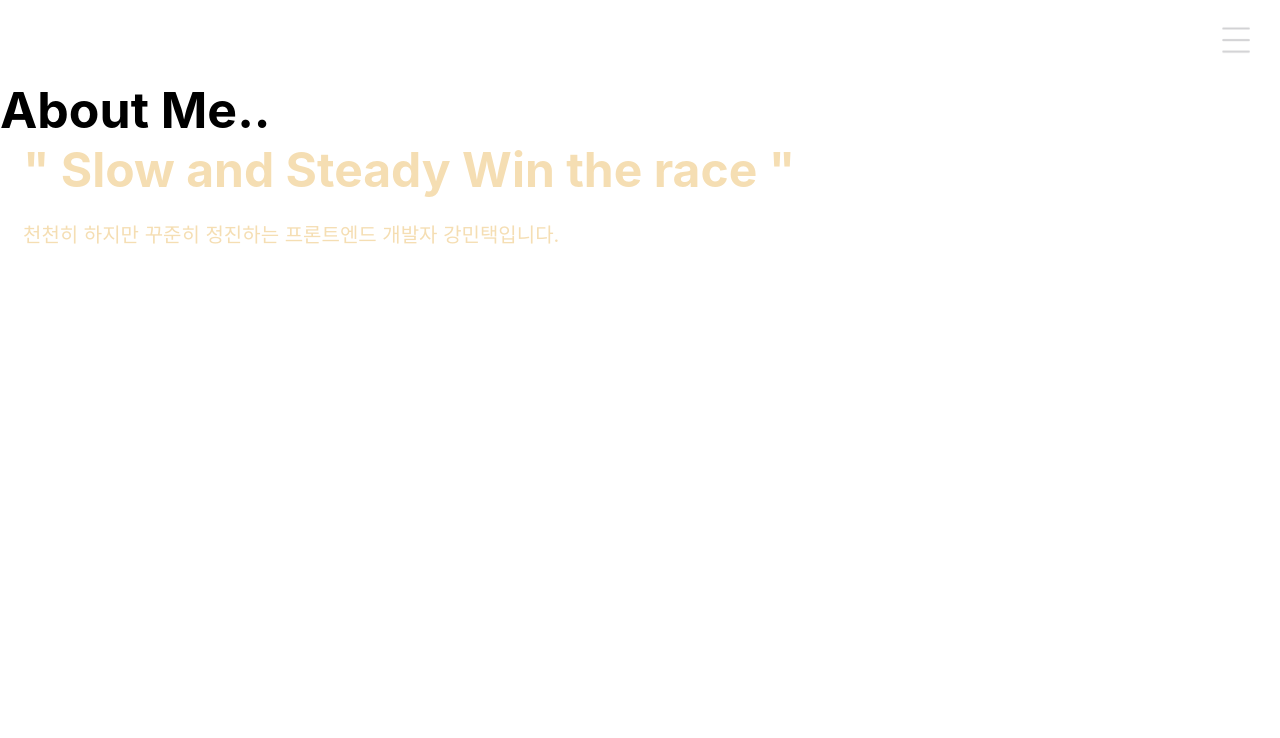
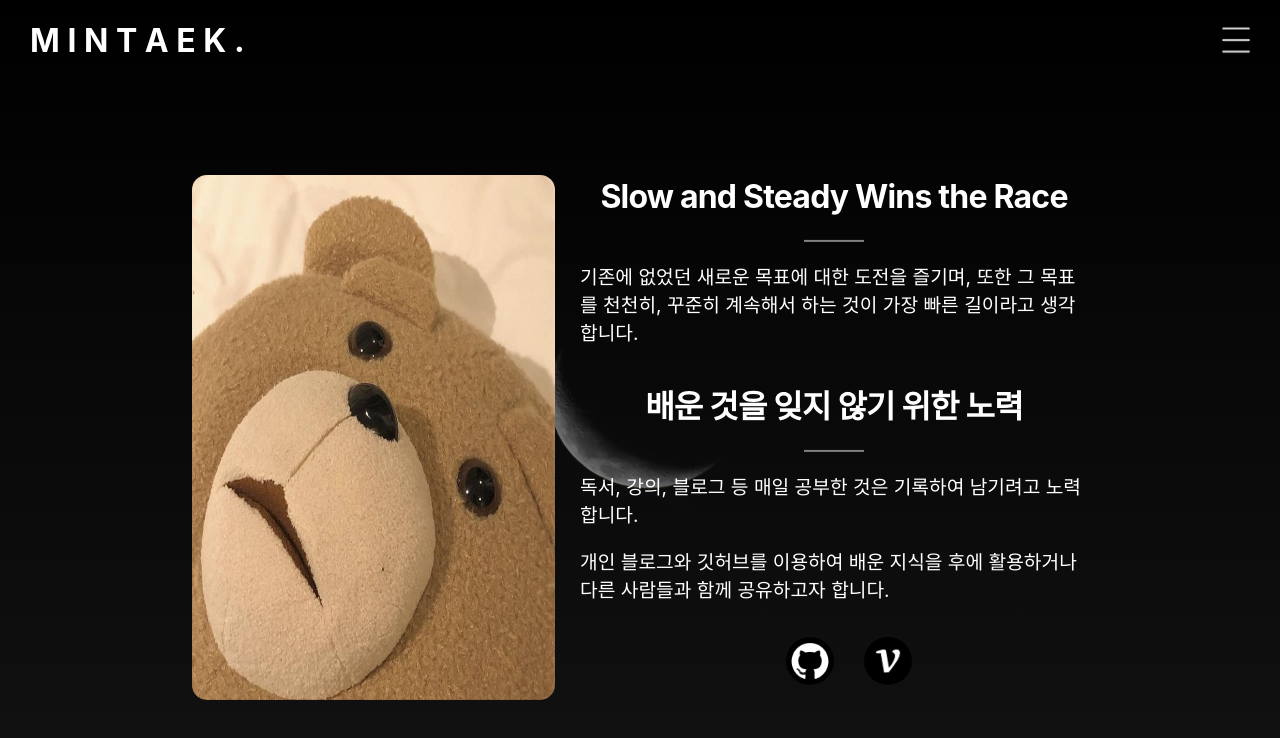
Before and after one commit to Taek2yo/portfoliopage, a React (Create React App) app: page /about in a window 1280 px wide. Shown: the top 738 px of the page. Built offline with nearby package versions, Linux system fonts and the light colour scheme.

Commit message:
feat : about page 추가 완료

```diff
--- a/src/components/About.jsx
+++ b/src/components/About.jsx
@@ -1,59 +1,175 @@
 import React from "react";
 import styled from "styled-components";
 import Header from "./Header";
+import bg3 from "../assets/img/bg3.jpg";
+import bear from "../assets/img/bear.jpg";
+import velog from "../assets/img/velog.png"
+import github from "../assets/img/github.png"
 function About() {
+  const url1 ='https://github.com/Taek2yo'
+  const url2 = 'https://velog.io/@taek2yo'
   return (
-    <Container>
-      <Header/>
-      <ImgWrap>
-        <Title>About Me..</Title>
-      </ImgWrap>
-      <ContentWrap>
-        <Motto>" Slow and Steady Win the race "</Motto>
-        <Desc>
-          천천히 하지만 꾸준히 정진하는 프론트엔드 개발자 강민택입니다.
-        </Desc>
-      </ContentWrap>
-    </Container>
+    <>
+      <Background>
+      <Header />
+        <Container>
+          <Img>
+            <img src={bear} alt=''/>
+          </Img>
+
+          <ContentWrap>
+            <Content>
+              <span>Slow and Steady Wins the Race</span>
+              <div className="separator"></div>
+              <p>
+                기존에 없었던 새로운 목표에 대한 도전을 즐기며, 또한 그 목표를
+                천천히, 꾸준히 계속해서 하는 것이 가장 빠른 길이라고 생각합니다.
+              </p>
+            </Content>
+            <Content2>
+              <span>배운 것을 잊지 않기 위한 노력</span>
+              <div className="separator2"></div>
+              <p>
+                독서, 강의, 블로그 등 매일 공부한 것은 기록하여 남기려고 노력합니다.
+              </p>
+              <p>
+                개인 블로그와 깃허브를 이용하여 배운 지식을 후에 활용하거나 다른 사람들과 함께 공유하고자 합니다.
+              </p>
+            </Content2>
+            <Icon>
+                    <img src={github} alt="asdasdasd" onClick={()=>{window.open(url1)}}/>
+                    <img src={velog} alt="" onClick={()=>{window.open(url2)}}/>
+                </Icon>
+          </ContentWrap>
+        </Container>
+      </Background>
+    </>
   );
 }
 
 export default About;
 
-const Container = styled.div`
-  background-size: cover;
+const Background = styled.div`
+  background-image: linear-gradient(rgba(0, 0, 0, 0), rgba(124, 118, 118, 0.151)),url(${bg3});
+  background-size: 100% 100%;
   background-repeat: no-repeat;
   background-position: center;
   height: 100vh;
-
+  position: relative;
 `;
 
-const ImgWrap = styled.div`
-  display: flex;
-  justify-content: space-between;
-  align-items: center;
-  /* background-color: skyblue; */
+const Content = styled.div`
+  color: white;
+  span {
+    justify-content: center;
+    align-items: center;
+    display: flex;
+    font-weight: 650;
+    font-size: 2rem;
+    line-height: 1.4;
+    margin: 0;
+    padding: 0;
+    letter-spacing: -0.05rem;
+  }
+  .separator {
+    height: 2px;
+    width: 60px;
+    background: gray;
+    margin: 20px auto;
+  }
+  p{
+    font-size: 1.2rem;
+  }
 `;
 
-const Title = styled.div`
-  font-size: 50px;
-  font-weight: bold;
-`
+const Img = styled.div`
+  background-color: white;
+  position: relative;
+  overflow: hidden;
+  border-radius: 15px;
+  img{
+    /* width: 100%; */
+    max-width: 100%;
+    height: 100%;
+  }
+  @media screen and (max-width: 768px){
+    width: 300px;
+    height: 300px;
+    margin: 0 auto;
+   }
+   @media screen and (max-width: 480px) and (max-width: 768px){
+    width: 200px;
+    height: 200px;
+    margin: 0 auto;
+  }
+`;
+
+const Container = styled.div`
+  position: absolute;
+  display: flex;
+  width: 70%;
+  gap: 25px;
+  left: 50%;
+  top: 50%;
+  transform: translate(-50%, -50%);
+  padding-top: 75px;
+  @media screen and (max-width: 768px) {
+    flex-direction: column;
+    width: 70vw;
+  }
+`;
+
+const Content2 = styled.div`
+  color: white;
+  padding-top: 20px;
+  span {
+    justify-content: center;
+    align-items: center;
+    display: flex;
+    font-weight: 650;
+    font-size: 2rem;
+    line-height: 1.4;
+    margin: 0;
+    padding: 0;
+    letter-spacing: -0.05rem;
+  }
+  .separator2 {
+    height: 2px;
+    width: 60px;
+    background: gray;
+    margin: 20px auto;
+  }
+  p{
+    font-size: 1.2rem;
+  }
+`;
 
 const ContentWrap = styled.div`
-  border-left: 3px solid white;
-  padding-left: 20px;
+  flex-direction: column;
+  @media screen and (max-width: 768px){
+    span{
+      font-size: 1.5rem;
+    }
+    p{
+      font-size: 1rem;
+    }
+  }
 `;
 
-const Desc = styled.div`
-  color: wheat;
-  font-size: 20px;
-  margin-top: 20px;
-`;
-
-
-const Motto = styled.div`
-  color: wheat;
-  font-weight: bolder;
-  font-size: 3rem;
-`;
+const Icon = styled.div`
+    display: flex;
+    /* background-color: skyblue; */
+    color: #ccc;
+    width: 100%;
+    padding: 15px;
+    gap: 30px;
+    justify-content: center;
+    img{
+        width: 3rem;
+        border-radius: 100%;
+        cursor: pointer;
+        :hover{
+          opacity: 0.5;
+        }
+    }
+`
--- a/src/components/Header.jsx
+++ b/src/components/Header.jsx
@@ -38,6 +38,9 @@ const Title = styled.div`
   font-weight: bold;
   margin: 1.875rem;
   cursor: pointer;
+  @media screen and (max-width: 760px){
+        width: 100vw;
+    }
 `
 
 const Menu = styled.div`
@@ -49,4 +52,7 @@ const Menu = styled.div`
   background-position: center;
   margin: 1.875rem;
   cursor: pointer;
+  :hover{
+    opacity: 0.5;
+  }
 `
--- a/src/components/Sidebar.jsx
+++ b/src/components/Sidebar.jsx
@@ -11,7 +11,7 @@ function Sidebar(props){
     return(
         <Container>
 
-        <div style={{padding:"40px 70px 60px"}}>
+        <Wrap>
             <Close onClick={()=>{props.toggleMenu()}}></Close>
             <Wrapper>
                 <Menu><span onClick={()=>{navigate("/")}}>HOME</span></Menu>
@@ -27,7 +27,7 @@ function Sidebar(props){
                 </Icon>
                 <Copy>© 2023. KANG MIN TAEK. <br/>ALL RIGHTS RESERVED.</Copy>
             </div>
-        </div>
+        </Wrap>
         </Container>
     )
 }
@@ -43,8 +43,8 @@ const Container = styled.div`
     top: 0;
     right: 0;
     bottom: 0;
-    @media screen and (max-width: 760px){
-        width: 50vw;
+    @media screen and (max-width: 768px){
+        width: 70%
     }
 `
 
@@ -56,8 +56,17 @@ const Close = styled.div`
     background-size: cover;
     background-position: center;
     cursor: pointer;
+    :hover{
+          opacity: 0.5;
+    }
 `
-
+const Wrap = styled.div`
+    padding: 40px 70px 60px;
+    @media screen and (max-width: 768px){
+        width: 50%;
+        padding: 20px 35px 30px;
+    }
+`
 const Wrapper = styled.div`
     display: flex;
     flex-direction: column;
@@ -91,6 +100,9 @@ const Icon = styled.div`
         width: 3rem;
         border-radius: 100%;
         cursor: pointer;
+        :hover{
+          opacity: 0.5;
+        }
     }
 `
 
```
Also changed, not shown: src/assets/img/bg3.jpg (added), src/assets/img/bg4.jpg (added).
